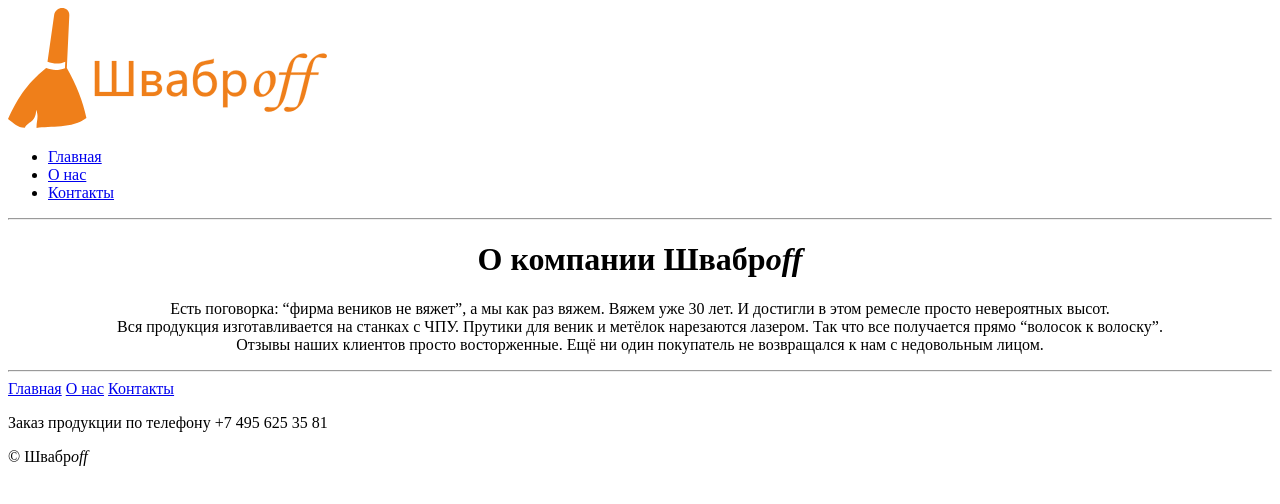
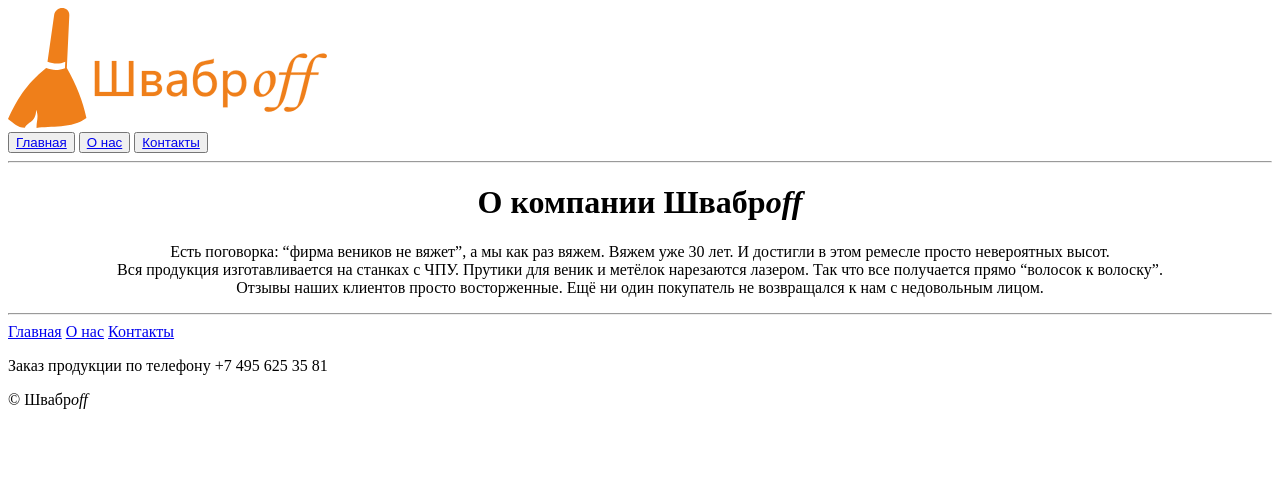
Before and after one commit to AndrejKonanykhin/Site, a plain HTML site: page pages/about.html in a window 1280 px wide. Drawn offline with Linux system fonts and the light colour scheme.

Commit message:
Edit navigation in html-files

```diff
--- a/pages/about.html
+++ b/pages/about.html
@@ -10,18 +10,10 @@
         <img src="../images/logo.svg" title="Главная страница" alt="Логотип">
       </a>
       <nav>
-        <ul>
-          <li>
-            <a href="index.html">Главная</a>
-          </li>
-          <li>
-            <a href="#">О нас</a>
-          </li>
-          <li>
-            <a href="contact.html">Контакты</a>
-          </li>
-        </ul>
-      </nav>
+        <button><a href="#">Главная</a></button>
+        <button><a href="about.html">О нас</a></button>
+        <button><a href="contact.html">Контакты</a></button>
+  </nav>
     </header>
     <hr>
     <main style="text-align: center">
```
Also changed, not shown: pages/contact.html (+4 -12 lines), pages/index.html (+3 -11 lines).
